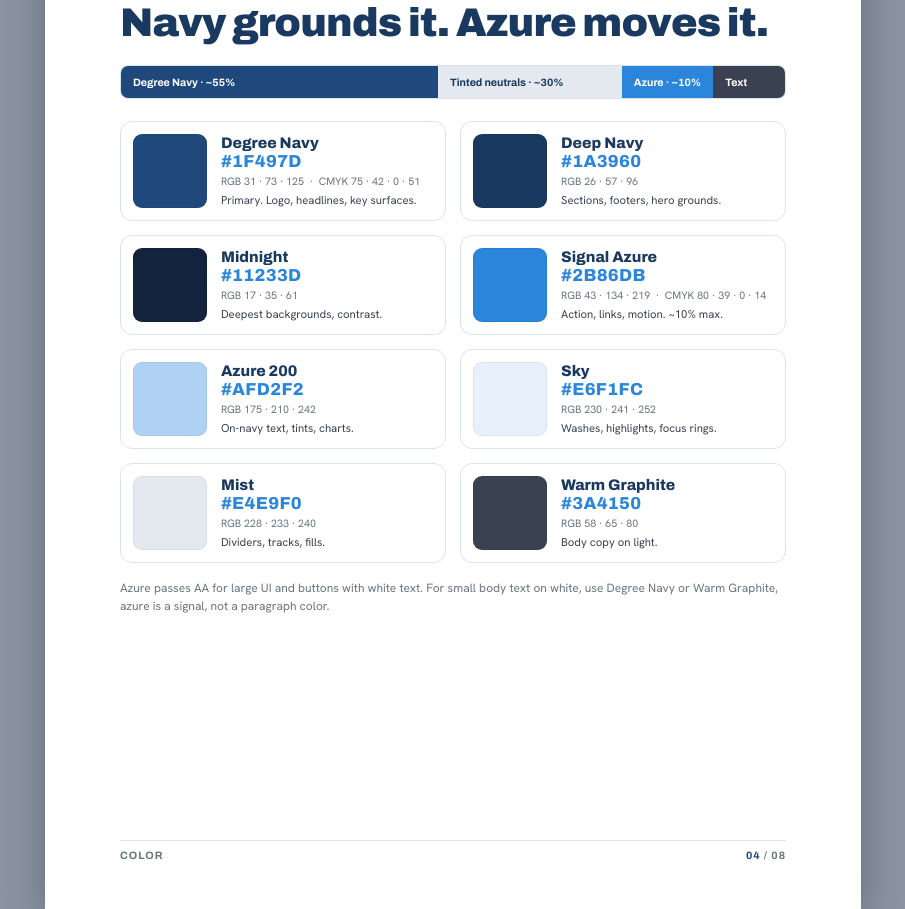
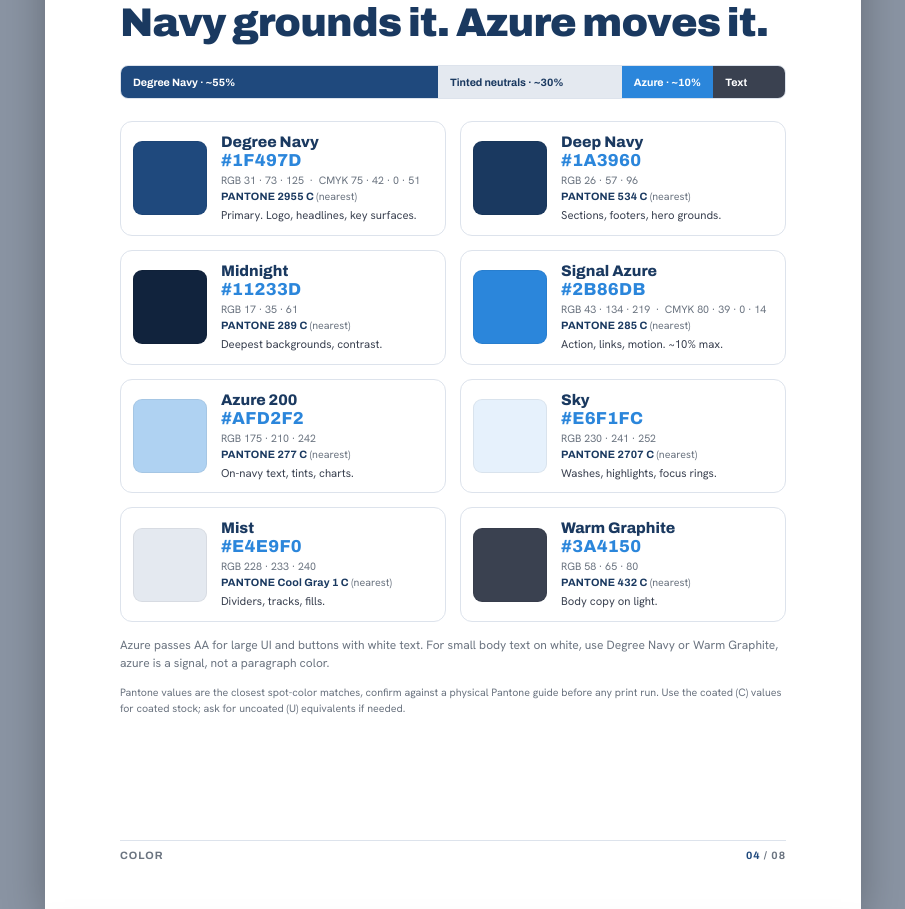
Before and after one commit to laceofbase1/sb1d-brand-guides, a plain HTML site: page momentum-guide-print.html in a window 1280 px wide. Shown: the part 3393-4302 px from the top of the page, without its empty margins (187-1092 px from the left). Drawn offline with Linux system fonts and the light colour scheme.

Commit message:
Add PANTONE (nearest spot-color) to brand guide PDF color swatches + Pantone print note

```diff
--- a/momentum-guide-print.html
+++ b/momentum-guide-print.html
@@ -86,6 +86,8 @@
   .swat .swname{font-family:"Archivo"; font-weight:800; font-size:11.5pt; color:var(--navy-deep)}
   .swat .swhex{font-family:"Archivo"; font-weight:800; font-size:13pt; color:var(--azure); letter-spacing:0.02em; font-variant-numeric:tabular-nums; margin-top:1px}
   .swat .swrgb{font-size:8pt; color:var(--mute); font-variant-numeric:tabular-nums; margin-top:3px}
+  .swat .swpms{font-family:"Archivo"; font-weight:700; font-size:8pt; color:var(--navy-deep); letter-spacing:0.02em; margin-top:2px}
+  .swat .swpms span{font-family:"Hanken Grotesk"; font-weight:400; color:var(--mute); letter-spacing:0}
   .swat .swrole{font-size:8.5pt; color:var(--graphite); margin-top:5px; line-height:1.3}
 
   /* ---- type page ---- */
@@ -198,16 +200,17 @@
     <span style="background:#3A4150; flex:9">Text</span>
   </div>
   <div class="swgrid">
-    <div class="swat"><div class="cb" style="background:#1F497D"></div><div><div class="swname">Degree Navy</div><div class="swhex">#1F497D</div><div class="swrgb">RGB 31 · 73 · 125 &nbsp;·&nbsp; CMYK 75 · 42 · 0 · 51</div><div class="swrole">Primary. Logo, headlines, key surfaces.</div></div></div>
-    <div class="swat"><div class="cb" style="background:#1A3960"></div><div><div class="swname">Deep Navy</div><div class="swhex">#1A3960</div><div class="swrgb">RGB 26 · 57 · 96</div><div class="swrole">Sections, footers, hero grounds.</div></div></div>
-    <div class="swat"><div class="cb" style="background:#11233D"></div><div><div class="swname">Midnight</div><div class="swhex">#11233D</div><div class="swrgb">RGB 17 · 35 · 61</div><div class="swrole">Deepest backgrounds, contrast.</div></div></div>
-    <div class="swat"><div class="cb" style="background:#2B86DB"></div><div><div class="swname">Signal Azure</div><div class="swhex">#2B86DB</div><div class="swrgb">RGB 43 · 134 · 219 &nbsp;·&nbsp; CMYK 80 · 39 · 0 · 14</div><div class="swrole">Action, links, motion. ~10% max.</div></div></div>
-    <div class="swat"><div class="cb" style="background:#AFD2F2"></div><div><div class="swname">Azure 200</div><div class="swhex">#AFD2F2</div><div class="swrgb">RGB 175 · 210 · 242</div><div class="swrole">On-navy text, tints, charts.</div></div></div>
-    <div class="swat"><div class="cb" style="background:#E6F1FC"></div><div><div class="swname">Sky</div><div class="swhex">#E6F1FC</div><div class="swrgb">RGB 230 · 241 · 252</div><div class="swrole">Washes, highlights, focus rings.</div></div></div>
-    <div class="swat"><div class="cb" style="background:#E4E9F0"></div><div><div class="swname">Mist</div><div class="swhex">#E4E9F0</div><div class="swrgb">RGB 228 · 233 · 240</div><div class="swrole">Dividers, tracks, fills.</div></div></div>
-    <div class="swat"><div class="cb" style="background:#3A4150"></div><div><div class="swname">Warm Graphite</div><div class="swhex">#3A4150</div><div class="swrgb">RGB 58 · 65 · 80</div><div class="swrole">Body copy on light.</div></div></div>
+    <div class="swat"><div class="cb" style="background:#1F497D"></div><div><div class="swname">Degree Navy</div><div class="swhex">#1F497D</div><div class="swrgb">RGB 31 · 73 · 125 &nbsp;·&nbsp; CMYK 75 · 42 · 0 · 51</div><div class="swpms">PANTONE 2955 C <span>(nearest)</span></div><div class="swrole">Primary. Logo, headlines, key surfaces.</div></div></div>
+    <div class="swat"><div class="cb" style="background:#1A3960"></div><div><div class="swname">Deep Navy</div><div class="swhex">#1A3960</div><div class="swrgb">RGB 26 · 57 · 96</div><div class="swpms">PANTONE 534 C <span>(nearest)</span></div><div class="swrole">Sections, footers, hero grounds.</div></div></div>
+    <div class="swat"><div class="cb" style="background:#11233D"></div><div><div class="swname">Midnight</div><div class="swhex">#11233D</div><div class="swrgb">RGB 17 · 35 · 61</div><div class="swpms">PANTONE 289 C <span>(nearest)</span></div><div class="swrole">Deepest backgrounds, contrast.</div></div></div>
+    <div class="swat"><div class="cb" style="background:#2B86DB"></div><div><div class="swname">Signal Azure</div><div class="swhex">#2B86DB</div><div class="swrgb">RGB 43 · 134 · 219 &nbsp;·&nbsp; CMYK 80 · 39 · 0 · 14</div><div class="swpms">PANTONE 285 C <span>(nearest)</span></div><div class="swrole">Action, links, motion. ~10% max.</div></div></div>
+    <div class="swat"><div class="cb" style="background:#AFD2F2"></div><div><div class="swname">Azure 200</div><div class="swhex">#AFD2F2</div><div class="swrgb">RGB 175 · 210 · 242</div><div class="swpms">PANTONE 277 C <span>(nearest)</span></div><div class="swrole">On-navy text, tints, charts.</div></div></div>
+    <div class="swat"><div class="cb" style="background:#E6F1FC"></div><div><div class="swname">Sky</div><div class="swhex">#E6F1FC</div><div class="swrgb">RGB 230 · 241 · 252</div><div class="swpms">PANTONE 2707 C <span>(nearest)</span></div><div class="swrole">Washes, highlights, focus rings.</div></div></div>
+    <div class="swat"><div class="cb" style="background:#E4E9F0"></div><div><div class="swname">Mist</div><div class="swhex">#E4E9F0</div><div class="swrgb">RGB 228 · 233 · 240</div><div class="swpms">PANTONE Cool Gray 1 C <span>(nearest)</span></div><div class="swrole">Dividers, tracks, fills.</div></div></div>
+    <div class="swat"><div class="cb" style="background:#3A4150"></div><div><div class="swname">Warm Graphite</div><div class="swhex">#3A4150</div><div class="swrgb">RGB 58 · 65 · 80</div><div class="swpms">PANTONE 432 C <span>(nearest)</span></div><div class="swrole">Body copy on light.</div></div></div>
   </div>
-  <p class="body" style="margin-top:16px; font-size:9pt; color:var(--mute)">Azure passes AA for large UI and buttons with white text. For small body text on white, use Degree Navy or Warm Graphite, azure is a signal, not a paragraph color.</p>
+  <p class="body" style="margin-top:14px; font-size:9pt; color:var(--mute)">Azure passes AA for large UI and buttons with white text. For small body text on white, use Degree Navy or Warm Graphite, azure is a signal, not a paragraph color.</p>
+  <p class="body" style="margin-top:6px; font-size:8pt; color:var(--mute)">Pantone values are the closest spot-color matches, confirm against a physical Pantone guide before any print run. Use the coated (C) values for coated stock; ask for uncoated (U) equivalents if needed.</p>
   <div class="pfoot"><span>Color</span><span class="pnum"><b>04</b> / 08</span></div>
 </div>
 
```
Also changed, not shown: 1 other file.
